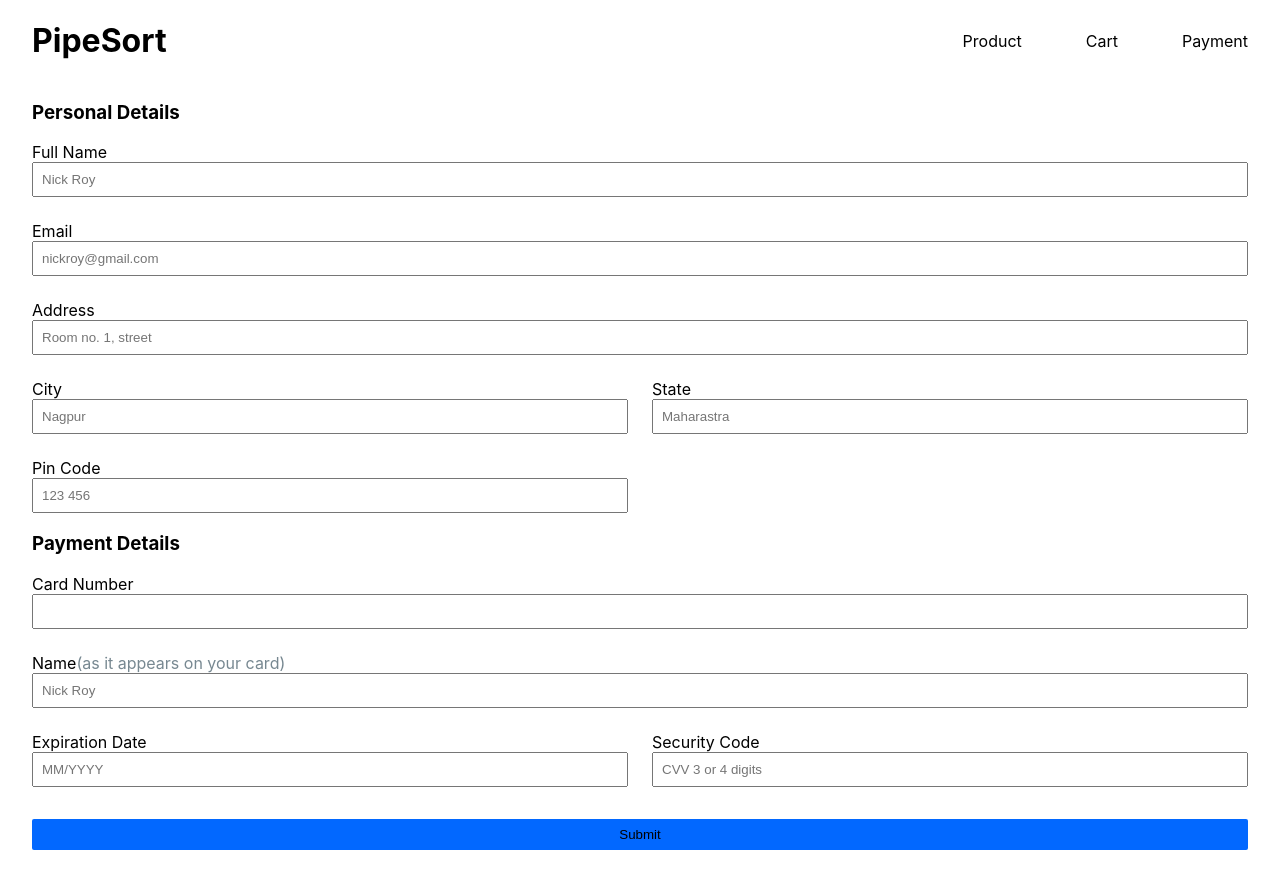
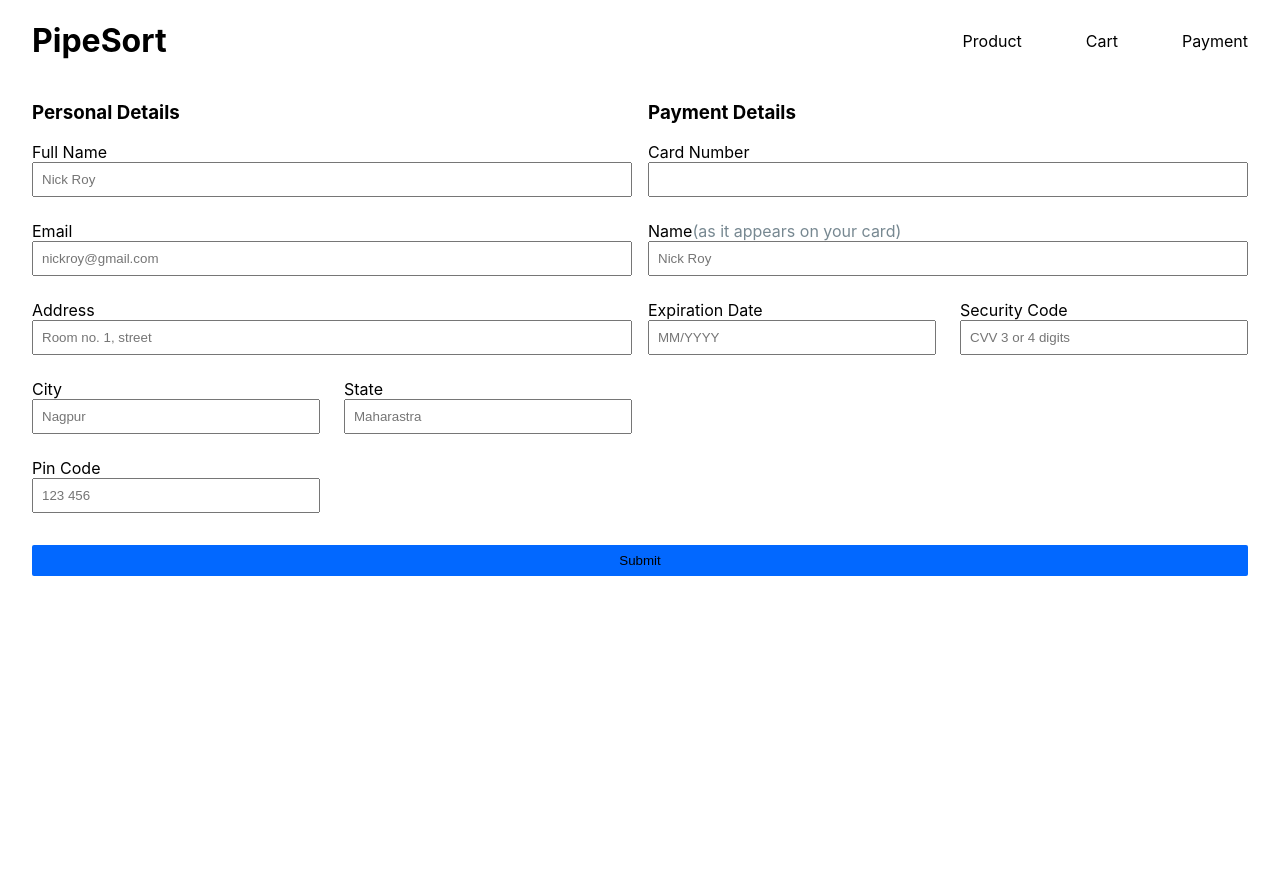
Before and after one commit to MayurBhowad/pipesort, a React (Create React App) app: page /payment in a window 1280 px wide. After the commit the page ends 800 px from the top, so only its background shows below. Built offline with nearby package versions, Linux system fonts and the light colour scheme.

Commit message:
payment page ui

```diff
--- a/src/components/payment/AddDetails.component.js
+++ b/src/components/payment/AddDetails.component.js
@@ -6,6 +6,19 @@ import PersonalDetails from './details/PersonalDetails.component'
 const useStyles = makeStyles(theme => ({
     root: {
         margin: '0 2rem',
+    },
+    container: {
+        display: 'flex',
+        justifyContent: 'space-between',
+    },
+    personalDetails: {
+        flex: 1,
+    },
+    paymentDetails: {
+        flex: 1,
+    },
+    gap: {
+        width: '1rem',
     },
     submitBtn: {
         margin: '2rem 0',
@@ -34,11 +47,14 @@ function AddDetails() {
 
     return (
         <div className={classes.root}>
-            <div className={classes.personalDetails} >
-                <PersonalDetails />
-            </div>
-            <div className={classes.paymentDetails} >
-                <PaymentDetails />
+            <div className={classes.container}>
+                <div className={classes.personalDetails} >
+                    <PersonalDetails />
+                </div>
+                <div className={classes.gap}></div>
+                <div className={classes.paymentDetails} >
+                    <PaymentDetails />
+                </div>
             </div>
             <div className={classes.submitBtn} >
                 <button>Submit</button>
```
